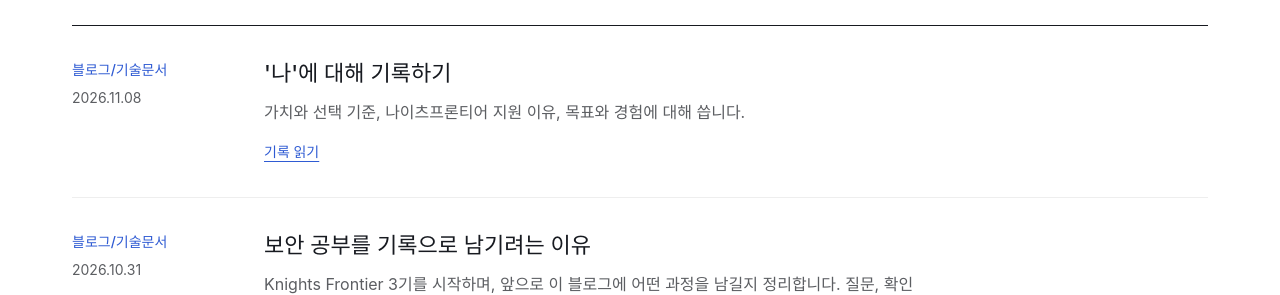
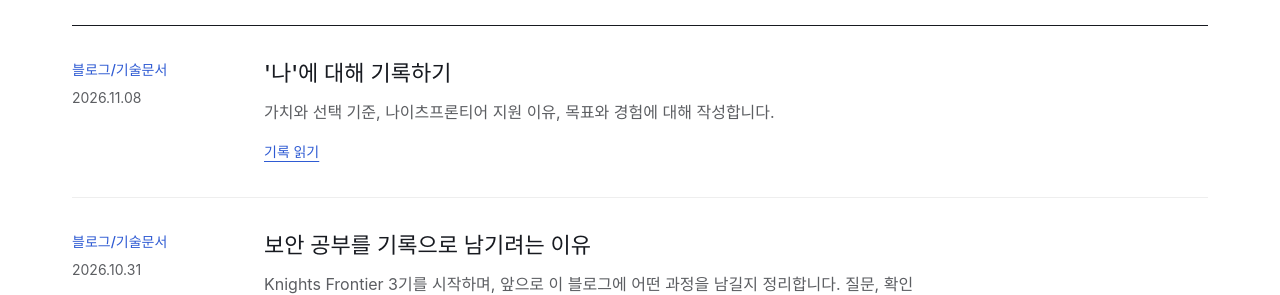
Before and after one commit to DongiveupJ/security-notes, a Jekyll site: the page built from index.html, in a window 1280 px wide and 1215 px high. Shown: the part 506-801 px from the top of the window. Built offline with Jekyll 4.4.1, drawn with Linux system fonts in a browser that asks for light colours; some web fonts are replaced.

Commit message:
Update _posts/2026-11-07-about-me.md (via Pages CMS)

```diff
--- a/_posts/2026-11-07-about-me.md
+++ b/_posts/2026-11-07-about-me.md
@@ -1,9 +1,9 @@
 ---
 layout: post
 title: "'나'에 대해 기록하기"
-date: 2026-11-07 20:15:00 +0000
+date: 2026-11-08 01:22:00
 category: technical-writing
-description: 가치와 선택 기준, 나이츠프론티어 지원 이유, 목표와 경험에 대해 씁니다.
+description: 가치와 선택 기준, 나이츠프론티어 지원 이유, 목표와 경험에 대해 작성합니다.
 ---
 ## 현재 나는 무엇을 중요하게 생각하는가?
 
```
